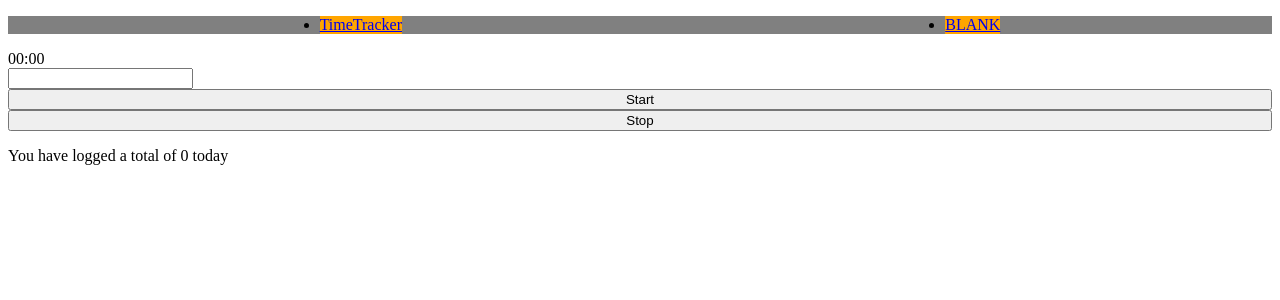
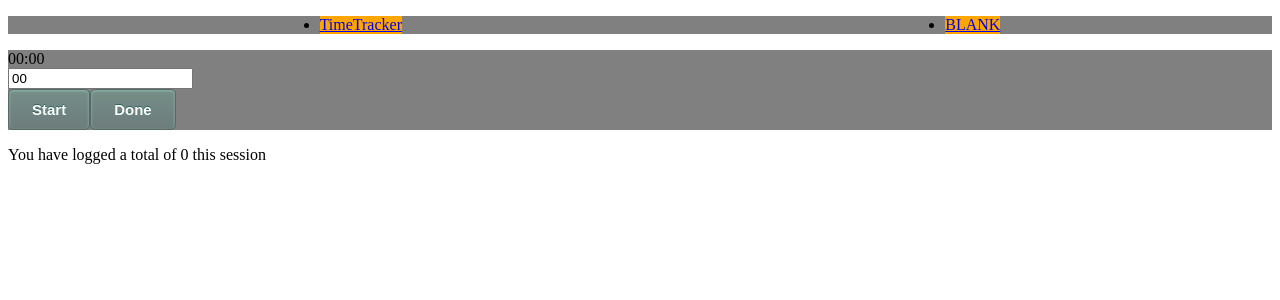
Before and after one commit to christophermarek/Todo-Tracker-and-Timer, a React (Create React App) app in the folder frontend/: page /timetracker in a window 1280 px wide. Shown: the top 300 px of the page. Built offline with nearby package versions, Linux system fonts and the light colour scheme.

Commit message:
Clock logic fixed, ready for backend integration

```diff
--- a/frontend/src/App.css
+++ b/frontend/src/App.css
@@ -15,4 +15,45 @@
 .Clock-container{
     display:flex;
     flex-direction: column;
+    background-color: grey;
+    justify-content: space-between;
 }
+
+.start-button{
+    box-shadow:inset 0px 1px 3px 0px #91b8b3;
+	background:linear-gradient(to bottom, #768d87 5%, #6c7c7c 100%);
+	background-color:#768d87;
+	border-radius:5px;
+	border:1px solid #566963;
+	display:inline-block;
+	cursor:pointer;
+	color:#ffffff;
+	font-family:Arial;
+	font-size:15px;
+	font-weight:bold;
+	padding:11px 23px;
+	text-decoration:none;
+	text-shadow:0px -1px 0px #2b665e;
+}
+.stop-button{
+    box-shadow:inset 0px 1px 3px 0px #91b8b3;
+	background:linear-gradient(to bottom, #768d87 5%, #6c7c7c 100%);
+	background-color:#768d87;
+	border-radius:5px;
+	border:1px solid #566963;
+	display:inline-block;
+	cursor:pointer;
+	color:#ffffff;
+	font-family:Arial;
+	font-size:15px;
+	font-weight:bold;
+	padding:11px 23px;
+	text-decoration:none;
+	text-shadow:0px -1px 0px #2b665e;
+}
+
+.Time-tracker{
+    display: flex;
+    justify-content: center;
+    flex-direction: column;
+}
--- a/frontend/src/modules/TimeTracker/index.js
+++ b/frontend/src/modules/TimeTracker/index.js
@@ -2,7 +2,7 @@ import React from 'react';
 
 function SessionTotal(props){
     return (
-        <p>You have logged a total of {props.totalTime} today</p>
+        <p>You have logged a total of {props.totalTime} this session</p>
     );
 }
 
@@ -35,6 +35,7 @@ function CountdownInput(props){
         <div className="counter-input">
 
             <input
+            value={props.minutes}
             type="number"
             onChange={props.onChange}
             />
@@ -50,6 +51,7 @@ class TimeTracker extends React.Component {
         super(props);
         this.state = {
           isStart: true,
+          isStop: true,
           //initial time inputted
           inMinutes: '00',
           //checks if there is a timer running at all,
@@ -64,6 +66,7 @@ class TimeTracker extends React.Component {
 
         this.handleCountdownInputChange = this.handleCountdownInputChange.bind(this);
     }
+
     startTimer = () => {
         this.timer = setInterval(() => {
             let min = this.state.minutes;
@@ -72,12 +75,8 @@ class TimeTracker extends React.Component {
 
             //logic error in timer
             if(sec <= 0){
-                if(min <= 0){
-                    this.setState({
-                        totalTime: this.state.totalTime + parseInt(this.state.inMinutes),
-                        timerStarted: false,
-                        isStart: false,
-                    })
+                if(min === 0){
+                    this.timerFinished();
                     this.stopTimer();
                 }else{
                     sec = 59;
@@ -94,6 +93,13 @@ class TimeTracker extends React.Component {
         }, 10);
       };
 
+    timerFinished(){
+        this.setState({
+            totalTime: this.state.totalTime + parseInt(this.state.inMinutes),
+            timerStarted: false,
+            isStart: false,
+        })
+    }
 
     handleCountdownInputChange(event) {
         this.setState({
@@ -101,13 +107,38 @@ class TimeTracker extends React.Component {
         });
      }
 
+     //actually only stops timer, refractor name
      stopTimer(){
-         console.log("stopped");
+
         clearInterval(this.timer);
+     }
+
+
+     stopClicked(){
+         this.stopTimer();
+        //true = done
+        //append time and reset
+        if(this.state.isStop){
+            this.setState({
+                    totalTime: this.state.totalTime + parseInt(this.state.inMinutes),
+            });
+        }
+        this.setState({
+                timerStarted: false,
+                isStart: true,
+                minutes: '00',
+                seconds: '00',
+                isStop: true,
+        });
+
+
      }
 
     //Start/stop button handler
     handleClick(){
+
+        //if(this.state.minutes <= 0) return;
+
         this.state.isStart ? this.startTimer(): this.stopTimer();
 
         if(!this.state.timerStarted){
@@ -120,6 +151,7 @@ class TimeTracker extends React.Component {
             //set minutes to miliseconds
             timerStarted: true,
             isStart: !this.state.isStart,
+            isStop: !this.state.isStop,
         });
 
 
@@ -151,7 +183,8 @@ class TimeTracker extends React.Component {
     renderStop(){
         return (
             <Stop
-                value={"Stop"}
+                value={this.state.isStop ? 'Done' : "Stop"}
+                onClick={() => this.stopClicked(this)}
             />
         )
     }
@@ -161,7 +194,7 @@ class TimeTracker extends React.Component {
     renderStart(){
         return (
             <Start
-                value={this.state.isStart ? 'Start' : "Stop"}
+                value={this.state.isStart ? 'Start' : "Pause"}
                 onClick={() => this.handleClick(this)}
             />
         );
@@ -182,8 +215,10 @@ class TimeTracker extends React.Component {
                 <div className="Clock-container">
                     {this.renderCountdown()}
                     {this.renderCountdownInput()}
-                    {this.renderStart()}
-                    {this.renderStop()}
+                    <div className="control">
+                        {this.renderStart()}
+                        {this.renderStop()}
+                    </div>
                 </div>
                 {this.renderTotal()}
 
```
Also changed, not shown: 2 other files (tests, documents, lock files or other folders).
